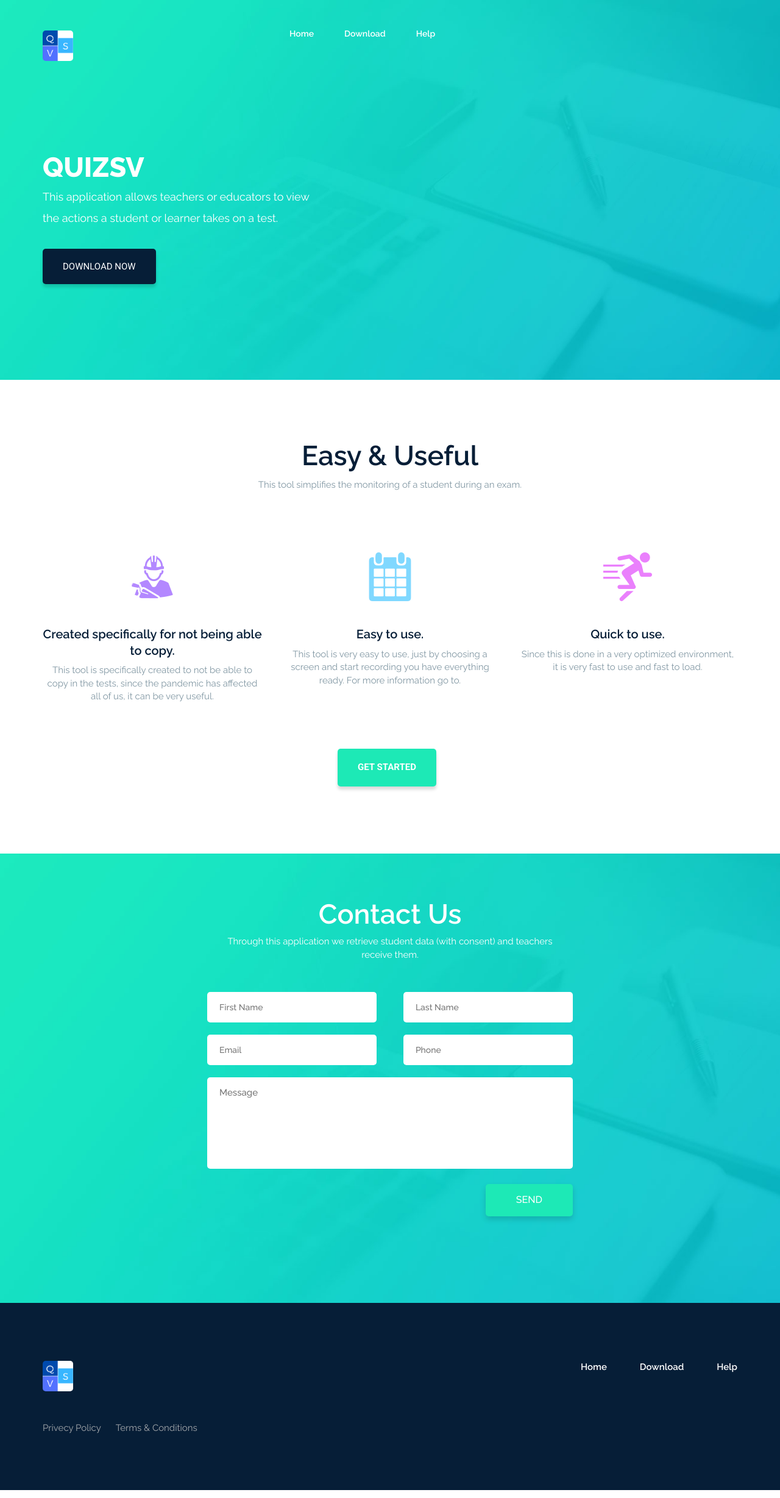
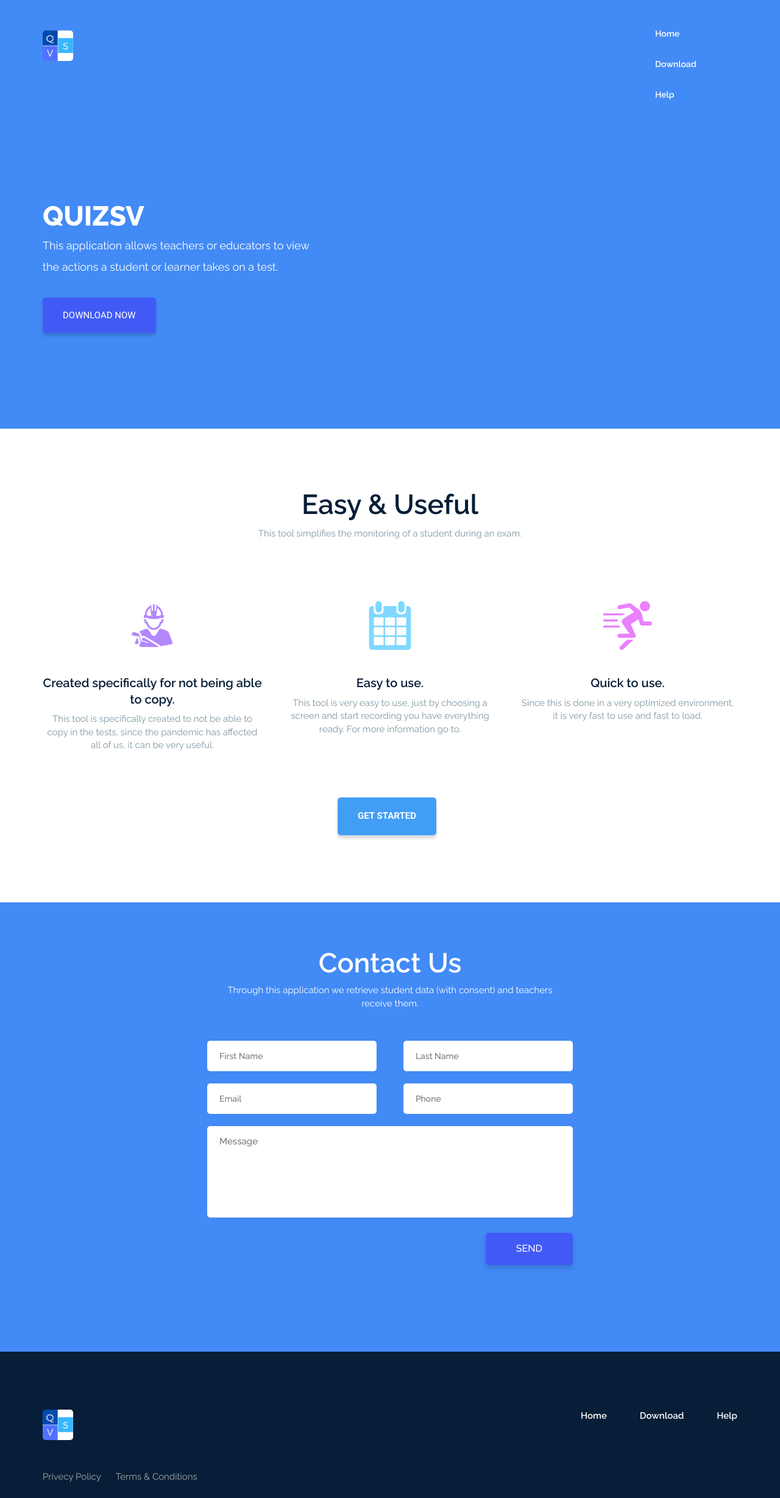
Before and after one commit to jclot/QuizSV-LandingPage, a PHP site: page / in a window 1280 px wide. Shown: the top 2457 px of the page at 61% size. Run offline with PHP 8.4, Linux system fonts and the light colour scheme; some web fonts are replaced.

Commit message:
Change the color of the background and the buttons

```diff
--- a/style.css
+++ b/style.css
@@ -1,5 +1,5 @@
 header.header {
-    background-image: url("img/header-bg.jpg");
+    background-color: #428af5;
     background-repeat: no-repeat;
     background-size: cover;
     padding: 30px 0 175px;
@@ -10,12 +10,13 @@ header.header .logo {
 }
 
 header.header .menu {
-    position: relative;
+        position: relative;
 }
 
 header.header .menu ul {
-    margin: 0;
+    margin-left: 600px;
     padding: 0;
+    resize: both;
 }
 
 header.header .menu ul li {
@@ -88,7 +89,7 @@ header.header .text p {
 }
 
 .wrapper a.button {
-    background: #061e37 none repeat scroll 0 0;
+    background: #425af5 none repeat scroll 0 0;
     border-radius: 5px;
     color: #fff;
     font-family: "Roboto", sans-serif;
@@ -145,7 +146,7 @@ section.project p.button {
 
 section.project a.button {
     display: inline-block;
-    background: #1de9b6 none repeat scroll 0 0;
+    background: #429ef5 none repeat scroll 0 0;
     font-weight: 700;
     box-shadow: 0px 5px 5px 0px rgba(0, 0, 0, 0.15);
 }
@@ -564,7 +565,7 @@ section.team .text>p {
     color: rgb(176, 190, 197);
 }
 section.contact_area {
-    background-image: url("img/header-bg.jpg");
+    background-color: #428af5;
     background-repeat: no-repeat;
     background-size: cover;
     padding: 30px 0 100px;
@@ -628,7 +629,7 @@ section.contact_area .form_area input[type="checkbox"] {
     margin-right: 10px;
 }
 section.contact_area .form_area input[type="submit"] {
-    background: #1de9b6 none repeat scroll 0 0;
+    background: #425af5 none repeat scroll 0 0;
     border: medium none;
     border-radius: 5px;
     color: rgb(255, 255, 255);
```
